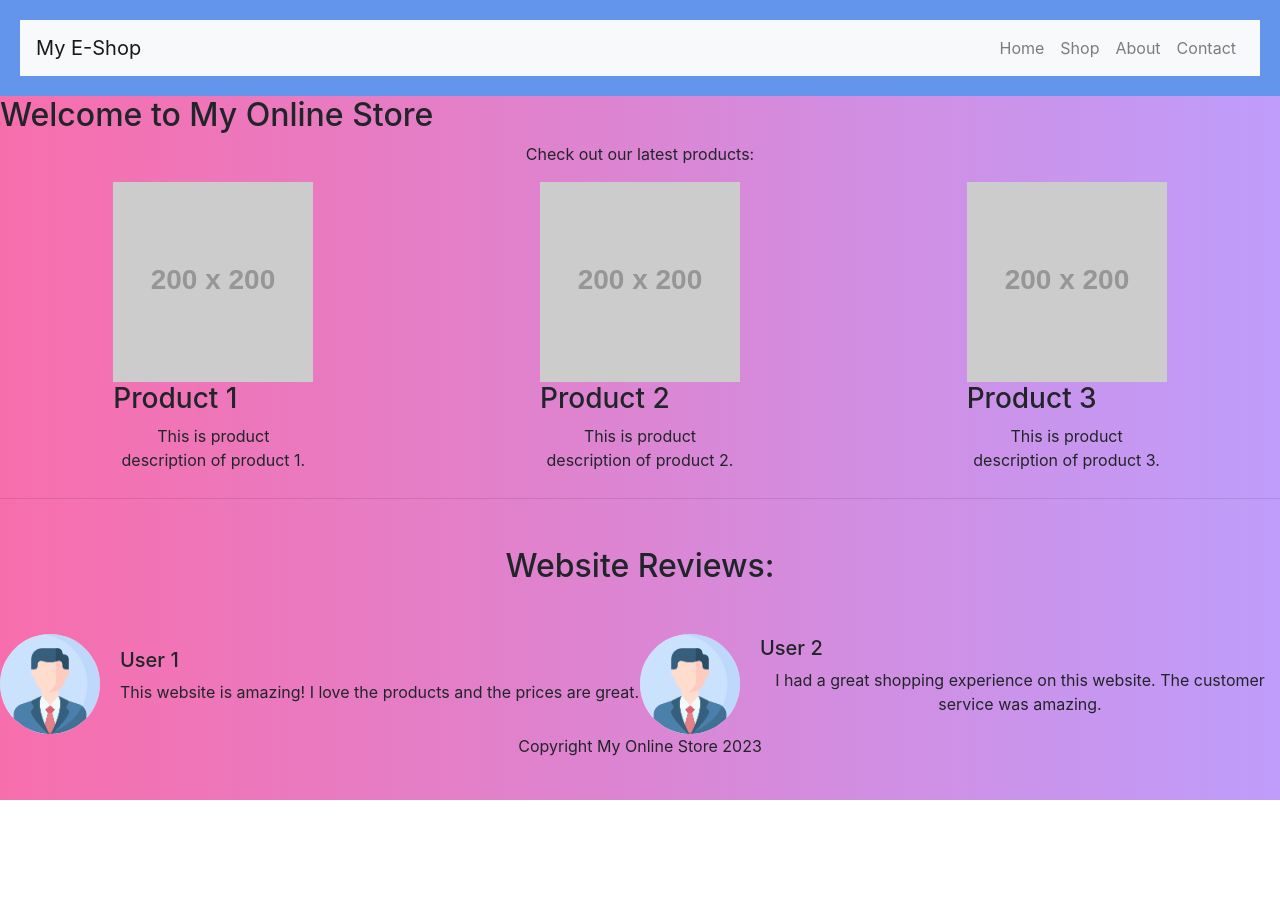
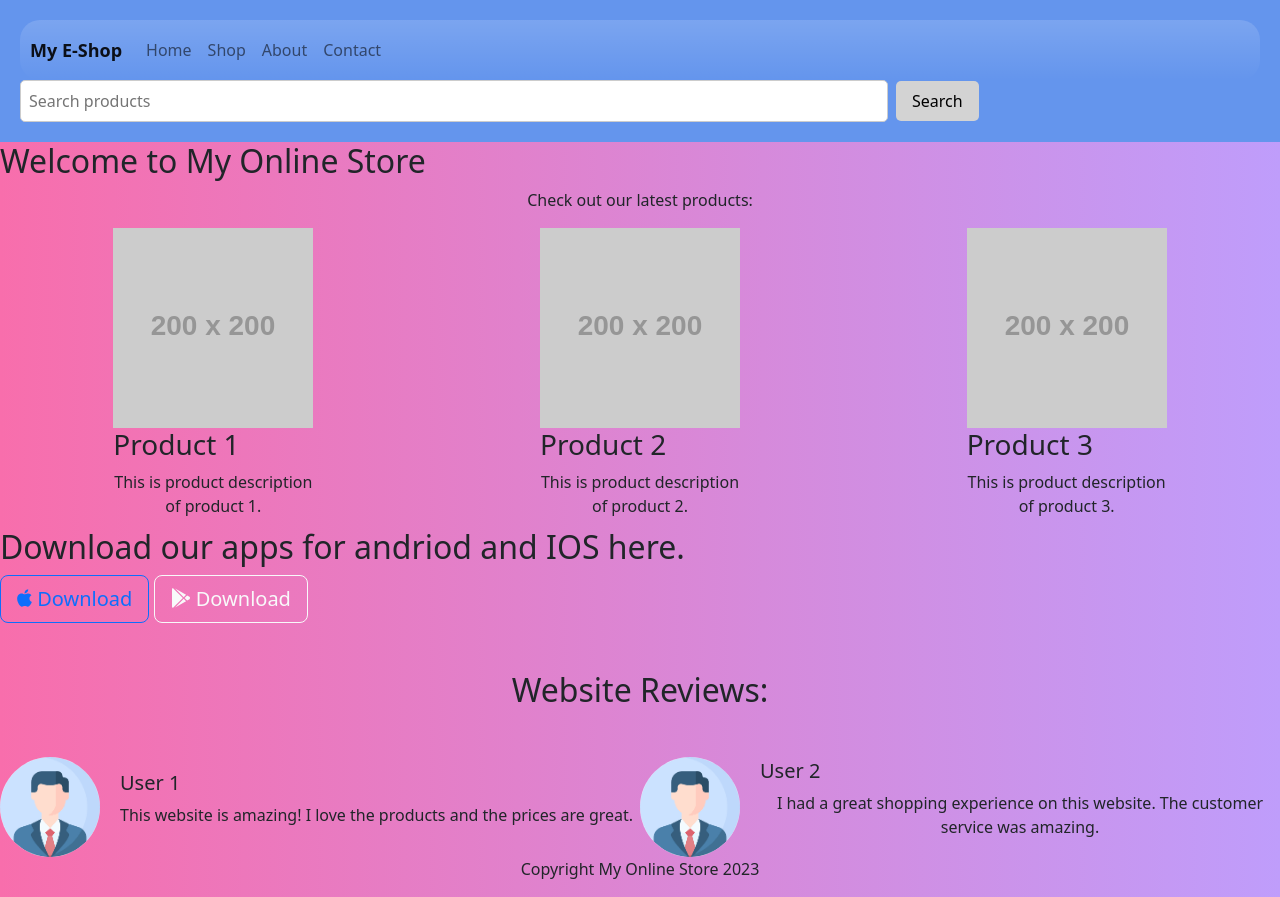
Before and after one commit to VishalYdv7/My-E-Shop, a plain HTML site: page index.html in a window 1280 px wide. Before the commit the page ends 800 px from the top, so only its background shows below. Drawn offline with nearby package versions, Linux system fonts and the light colour scheme; placeholder pictures from the web are drawn by us; a web font is replaced by a local one.

Commit message:
Added styles

```diff
--- a/index.html
+++ b/index.html
@@ -5,12 +5,21 @@
     <meta charset="UTF-8">
     <meta name="viewport" content="width=device-width, initial-scale=1.0">
     <title>My E-Shop</title>
-    <link rel="stylesheet" href="https://maxcdn.bootstrapcdn.com/bootstrap/4.0.0/css/bootstrap.min.css" integrity="sha384-Gn5384xqQ1aoWXA+058RXPxPg6fy4IWvTNh0E263XmFcJlSAwiGgFAW/dAiS6JXm" crossorigin="anonymous">
+    <!-- fonts -->
+
+    <link href="https://fonts.googleapis.com/css2?family=Aref+Ruqaa+Ink:wght@700&family=Playfair+Display:ital@0;1&display=swap" rel="stylesheet">
+    <link href="https://cdn.jsdelivr.net/npm/bootstrap@5.2.1/dist/css/bootstrap.min.css" rel="stylesheet" integrity="sha384-iYQeCzEYFbKjA/T2uDLTpkwGzCiq6soy8tYaI1GyVh/UjpbCx/TYkiZhlZB6+fzT" crossorigin="anonymous">
+    <!-- BootStrap -->
+    <script src="https://code.jquery.com/jquery-3.2.1.slim.min.js" integrity="sha384-KJ3o2DKtIkvYIK3UENzmM7KCkRr/rE9/Qpg6aAZGJwFDMVNA/GpGFF93hXpG5KkN" crossorigin="anonymous"></script>
+    <script src="https://cdn.jsdelivr.net/npm/popper.js@1.12.9/dist/umd/popper.min.js" integrity="sha384-ApNbgh9B+Y1QKtv3Rn7W3mgPxhU9K/ScQsAP7hUibX39j7fakFPskvXusvfa0b4Q" crossorigin="anonymous"></script>
+    <script src="https://cdn.jsdelivr.net/npm/bootstrap@4.0.0/dist/js/bootstrap.min.js" integrity="sha384-JZR6Spejh4U02d8jOt6vLEHfe/JQGiRRSQQxSfFWpi1MquVdAyjUar5+76PVCmYl" crossorigin="anonymous"></script>
+    <script defer src="https://use.fontawesome.com/releases/v5.0.7/js/all.js"></script>
+
     <link rel="stylesheet" type="text/css" href="style.css">
   </head>
   <body>
     <header>
-      <nav class="navbar navbar-expand-lg navbar-light bg-light">
+      <nav class="navbar navbar-expand-lg navbar-light bg-gradient">
         <a class="navbar-brand" href="#">My E-Shop</a>
         <button class="navbar-toggler" type="button" data-toggle="collapse" data-target="#navbarNav" aria-controls="navbarNav" aria-expanded="false" aria-label="Toggle navigation">
           <span class="navbar-toggler-icon"></span>
@@ -32,8 +41,11 @@
           </ul>
         </div>
       </nav>
+      <div class="search-container">
+        <input type="text" id="search-input" placeholder="Search products">
+        <button id="search-button">Search</button>
+      </div>
     </header>
-
 
     <main>
       <h2>Welcome to My Online Store</h2>
@@ -71,7 +83,11 @@
         </div>
       </div>
     </main>
-    <hr>
+    <div>
+      <h2>Download our apps for andriod and IOS here.</h2>
+      <button type="button" class="btn btn-outline-primary btn-lg"><i class="fab fa-apple"></i> Download</button>
+      <button type="button" class="btn btn-outline-light btn-lg"><i class="fab fa-google-play"></i> Download</button>
+    </div>
     <h2 class="text-center my-5">Website Reviews:</h2>
       <div class="reviews">
         <div class="review">
--- a/style.css
+++ b/style.css
@@ -9,18 +9,63 @@ header {
   padding: 20px;
 }
 
+.search-container {
+  display: flex;
+  align-items: center;
+}
+
+
+#navbar-toggler{
+  align-items: end;
+}
+
+
+.navbar-brand {
+  font-size: large;
+  font-weight: bold;
+}
+
+#nvitems{
+  text-align: right;
+}
+.navbar-nav{
+  text-align: right;
+}
+
+#navbarSupportedContent{
+  text-align: right;
+}
+
+#search-input {
+  width: 70%;
+  padding: 0.5em;
+  border: 1px solid #ccc;
+  border-radius: 5px;
+  margin-right: 0.5em;
+}
+
+#search-button {
+  padding: 0.5em 1em;
+  background-color: lightgray;
+  border: none;
+  border-radius: 5px;
+  cursor: pointer;
+}
+
+
 p{
   text-align: center;
 }
 
 .navbar {
+  border-radius: 20px;
   display: flex;
-  justify-content: flex-end;
+  padding: 10px;
 }
 
 .nav-menu {
   list-style: none;
-  display: flex;
+
   margin: 0;
   padding: 0;
 }
```
